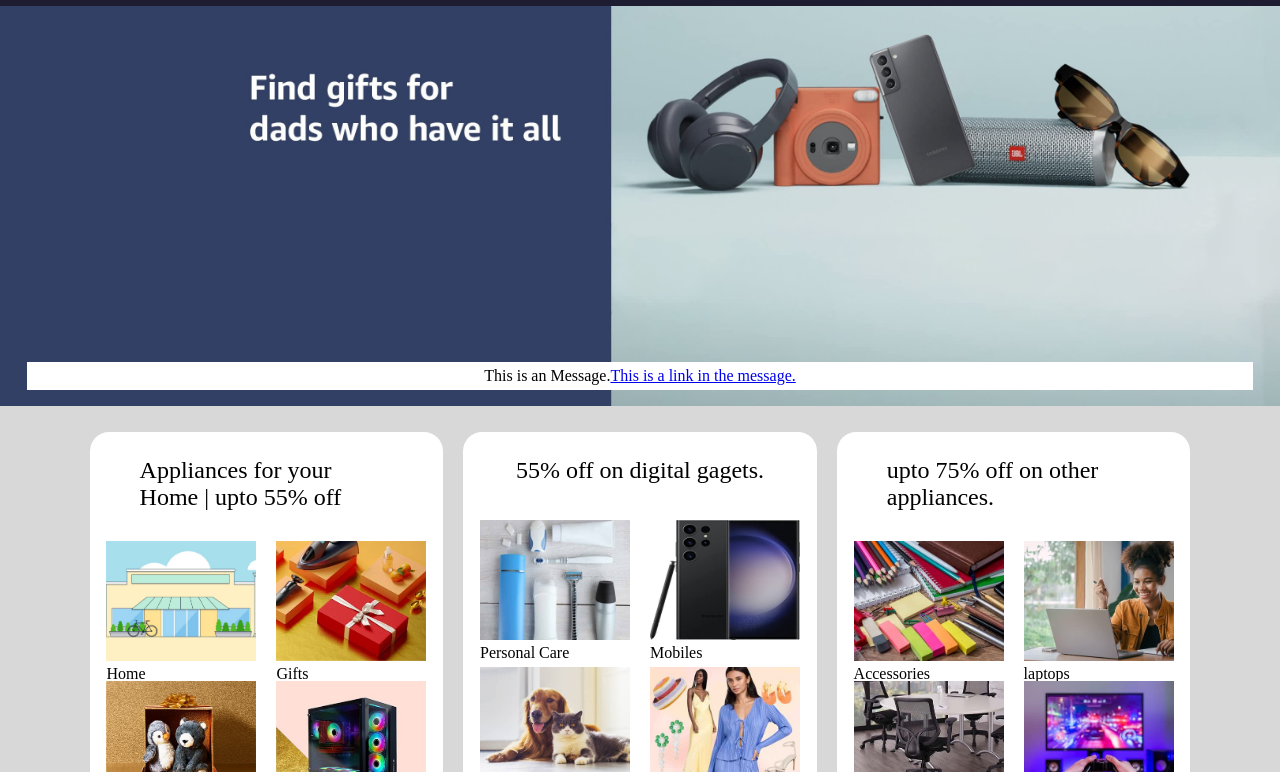
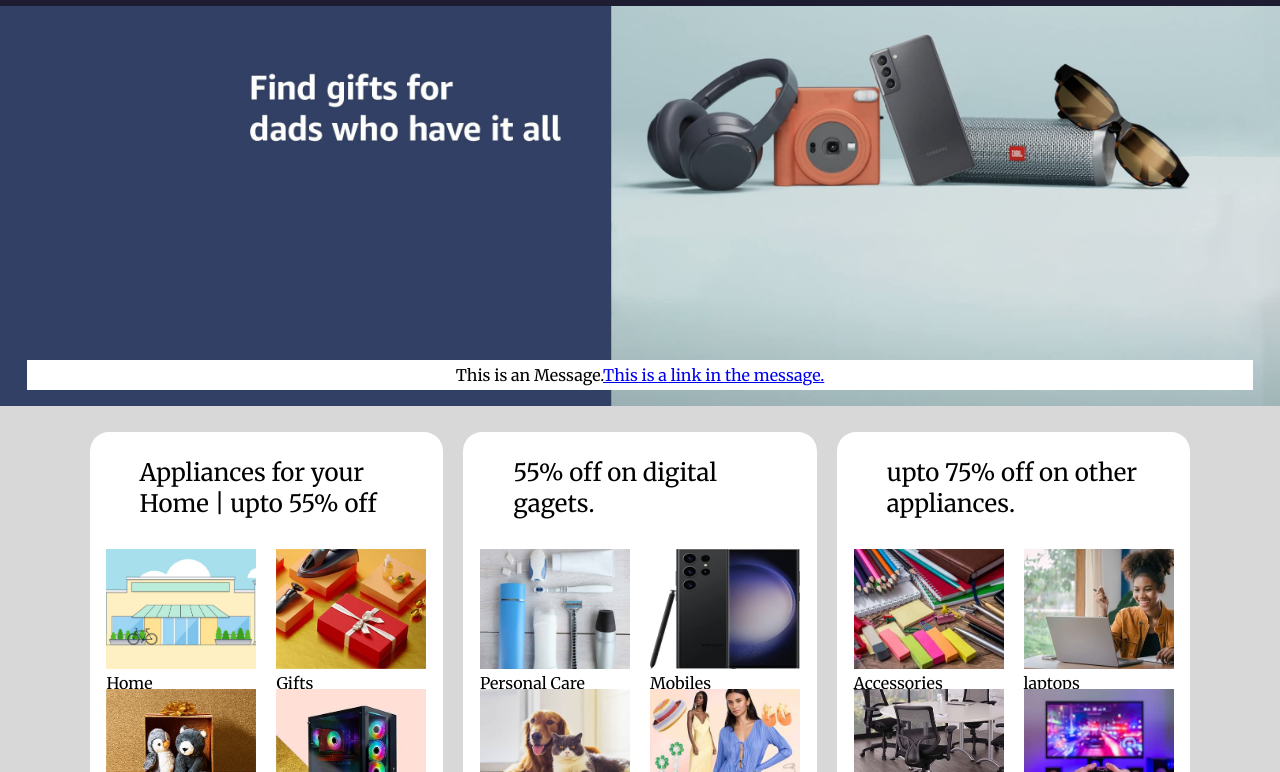
Before and after one commit to Rajnish2105/amazon, a plain HTML site: page amazon.html in a window 1280 px wide. Shown: the part 105-877 px from the top of the page. Drawn offline with Linux system fonts and the light colour scheme.

Commit message:
added something

```diff
--- a/amazon.css
+++ b/amazon.css
@@ -1,3 +1,12 @@
+@import url('https://fonts.googleapis.com/css2?family=Merriweather:ital,wght@0,300;0,400;0,700;0,900;1,300;1,400;1,700;1,900&display=swap');
+
+* {
+    font-family: "Merriweather", serif;
+    font-weight: 400;
+    font-style: normal;
+}
+
+
 body {
     margin: 0;
     padding: 0;
```
